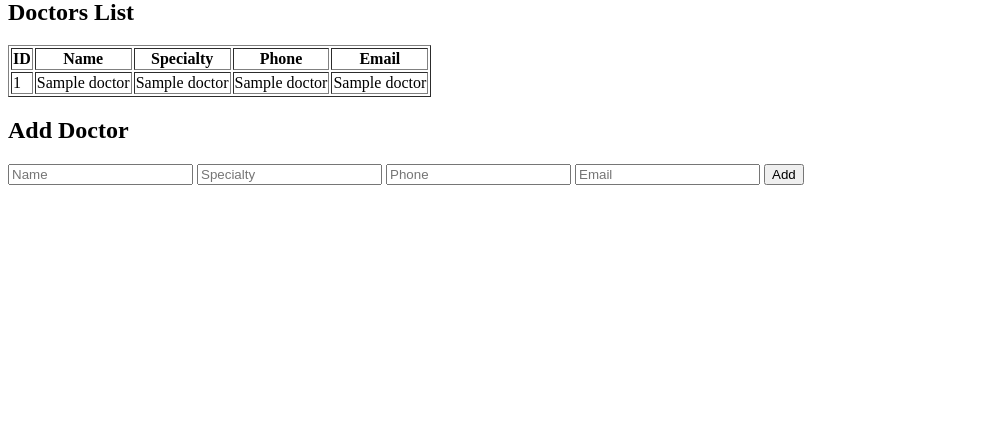
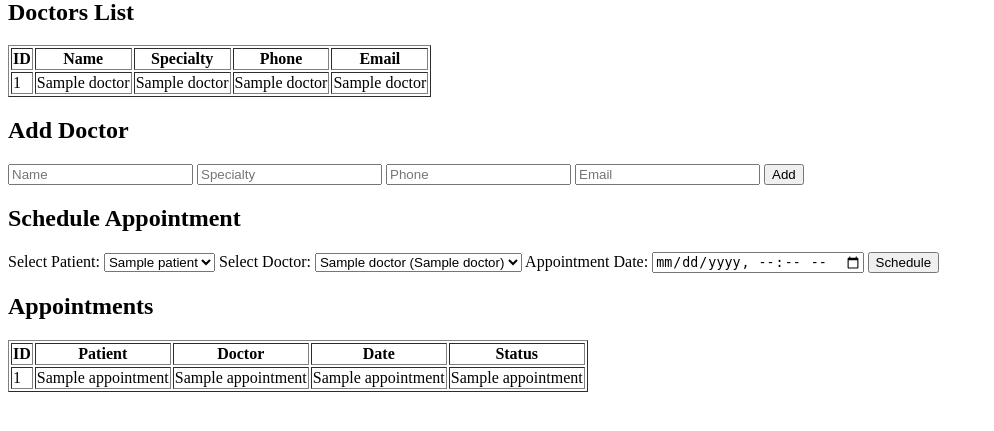
Before and after one commit to Soham192/hospital-management, a Flask app: template templates/index.html in a window 1280 px wide. Shown: the part 228-659 px from the top of the page, without its empty margins (0-994 px from the left). Run offline with Flask 3, Linux system fonts and the light colour scheme; the template is opened without the code that fills it: most values are stand-ins (such as "Sample title", 1, 10 or a date in 2020).

Commit message:
added a feature to schedule appointments

```diff
--- a/app.py
+++ b/app.py
@@ -1,5 +1,5 @@
 from flask import Flask, render_template, request, redirect
-import mysql.connector
+import mysql.connector# sudo -E venv/bin/python3 app.py(-E is used due to )
 
 app = Flask(__name__)
 
@@ -8,20 +8,37 @@ try:
     db = mysql.connector.connect(
         host="localhost",
         user="root",
-        unix_socket="/var/run/mysqld/mysqld.sock",  # Update this if necessary
+        unix_socket="/var/run/mysqld/mysqld.sock",  # Update if necessary
         database="hospital_db"
     )
-    cursor = db.cursor()
 except mysql.connector.Error as err:
     print(f"Error: {err}")
     exit(1)
 
 @app.route('/')
 def home():
-    cursor.execute("SELECT * FROM Patients")
-    patients = cursor.fetchall()
-    return render_template('index.html', patients=patients)
+    with db.cursor() as cursor:
+        # Fetch Patients
+        cursor.execute("SELECT * FROM Patients")
+        patients = cursor.fetchall()
 
+        # Fetch Doctors
+        cursor.execute("SELECT * FROM Doctors")
+        doctors = cursor.fetchall()
+
+        # Fetch Appointments with correct table casing
+        cursor.execute("""
+            SELECT Appointments.appointment_id, Patients.name, Doctors.name,
+                   Appointments.appointment_date, Appointments.status
+            FROM Appointments
+            JOIN Patients ON Appointments.patient_id = Patients.patient_id
+            JOIN Doctors ON Appointments.doctor_id = Doctors.doctor_id
+        """)
+        appointments = cursor.fetchall()
+
+    return render_template('index.html', patients=patients, doctors=doctors, appointments=appointments)
+
+# Add Patient
 @app.route('/add_patient', methods=['POST'])
 def add_patient():
     name = request.form['name']
@@ -29,10 +46,12 @@ def add_patient():
     gender = request.form['gender']
     disease = request.form['disease']
 
-    cursor.execute("INSERT INTO Patients (name, age, gender, disease) VALUES (%s, %s, %s, %s)",
-                   (name, age, gender, disease))
-    db.commit()
+    with db.cursor() as cursor:
+        cursor.execute("INSERT INTO Patients (name, age, gender, disease) VALUES (%s, %s, %s, %s)",
+                       (name, age, gender, disease))
+        db.commit()
     return redirect('/')
+
 # Add Doctor
 @app.route('/add_doctor', methods=['POST'])
 def add_doctor():
@@ -41,9 +60,10 @@ def add_doctor():
     phone = request.form['phone']
     email = request.form['email']
 
-    cursor.execute("INSERT INTO Doctors (name, specialty, phone, email) VALUES (%s, %s, %s, %s)",
-                   (name, specialty, phone, email))
-    db.commit()
+    with db.cursor() as cursor:
+        cursor.execute("INSERT INTO Doctors (name, specialty, phone, email) VALUES (%s, %s, %s, %s)",
+                       (name, specialty, phone, email))
+        db.commit()
     return redirect('/')
 
 # Schedule Appointment
@@ -54,12 +74,13 @@ def add_appointment():
     appointment_date = request.form['appointment_date']
     status = "Scheduled"
 
-    cursor.execute("INSERT INTO Appointments (patient_id, doctor_id, appointment_date, status) VALUES (%s, %s, %s, %s)",
-                   (patient_id, doctor_id, appointment_date, status))
-    db.commit()
+    with db.cursor() as cursor:
+        cursor.execute("INSERT INTO Appointments (patient_id, doctor_id, appointment_date, status) VALUES (%s, %s, %s, %s)",
+                       (patient_id, doctor_id, appointment_date, status))
+        db.commit()
     return redirect('/')
 
-# Payment
+# Add Payment
 @app.route('/add_payment', methods=['POST'])
 def add_payment():
     patient_id = request.form['patient_id']
@@ -67,9 +88,10 @@ def add_payment():
     status = request.form['status']
     payment_method = request.form['payment_method']
 
-    cursor.execute("INSERT INTO Billing (patient_id, amount, status, payment_method) VALUES (%s, %s, %s, %s)",
-                   (patient_id, amount, status, payment_method))
-    db.commit()
+    with db.cursor() as cursor:
+        cursor.execute("INSERT INTO Billing (patient_id, amount, status, payment_method) VALUES (%s, %s, %s, %s)",
+                       (patient_id, amount, status, payment_method))
+        db.commit()
     return redirect('/')
 
 if __name__ == '__main__':
--- a/templates/index.html
+++ b/templates/index.html
@@ -4,6 +4,7 @@
     <title>Hospital Management System</title>
 </head>
 <body>
+
     <h2>Patients List</h2>
     <table border="1">
         <tr><th>ID</th><th>Name</th><th>Age</th><th>Gender</th><th>Phone</th><th>Address</th><th>Disease</th></tr>
@@ -54,5 +55,41 @@
         <button type="submit">Add</button>
     </form>
 
+    <h2>Schedule Appointment</h2>
+    <form method="POST" action="/add_appointment">
+        <label for="patient_id">Select Patient:</label>
+        <select name="patient_id" required>
+            {% for patient in patients %}
+            <option value="{{ patient[0] }}">{{ patient[1] }}</option>
+            {% endfor %}
+        </select>
+
+        <label for="doctor_id">Select Doctor:</label>
+        <select name="doctor_id" required>
+            {% for doctor in doctors %}
+            <option value="{{ doctor[0] }}">{{ doctor[1] }} ({{ doctor[2] }})</option>
+            {% endfor %}
+        </select>
+
+        <label for="appointment_date">Appointment Date:</label>
+        <input type="datetime-local" name="appointment_date" required>
+
+        <button type="submit">Schedule</button>
+    </form>
+
+    <h2>Appointments</h2>
+    <table border="1">
+        <tr><th>ID</th><th>Patient</th><th>Doctor</th><th>Date</th><th>Status</th></tr>
+        {% for appointment in appointments %}
+        <tr>
+            <td>{{ appointment[0] }}</td>
+            <td>{{ appointment[1] }}</td>
+            <td>{{ appointment[2] }}</td>
+            <td>{{ appointment[3] }}</td>
+            <td>{{ appointment[4] }}</td>
+        </tr>
+        {% endfor %}
+    </table>
+
 </body>
 </html>
```
Also changed, not shown: db_init.sql (+7 -4 lines).
